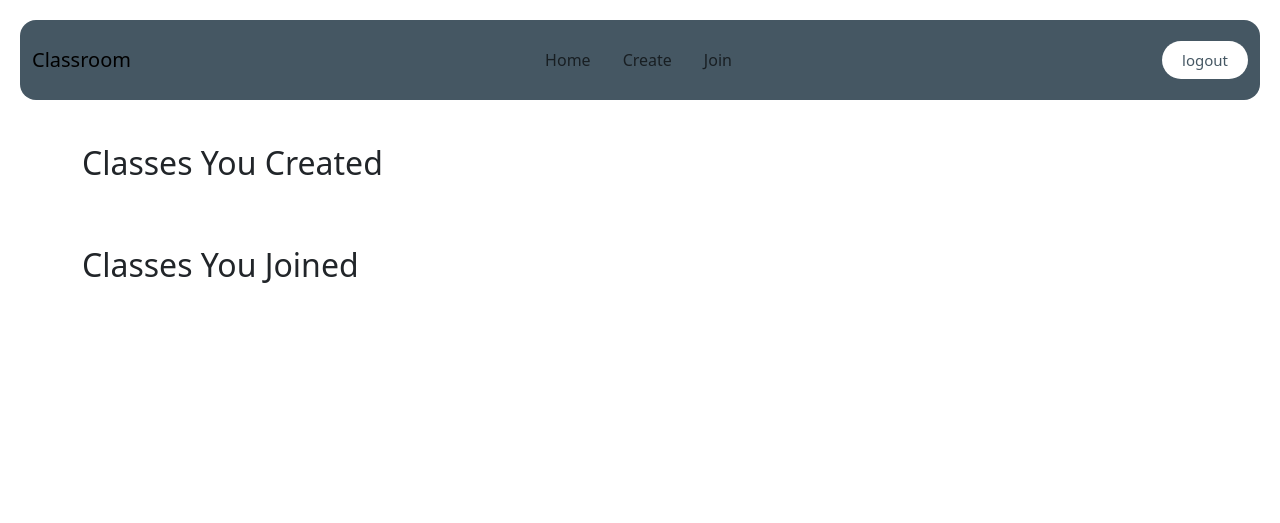
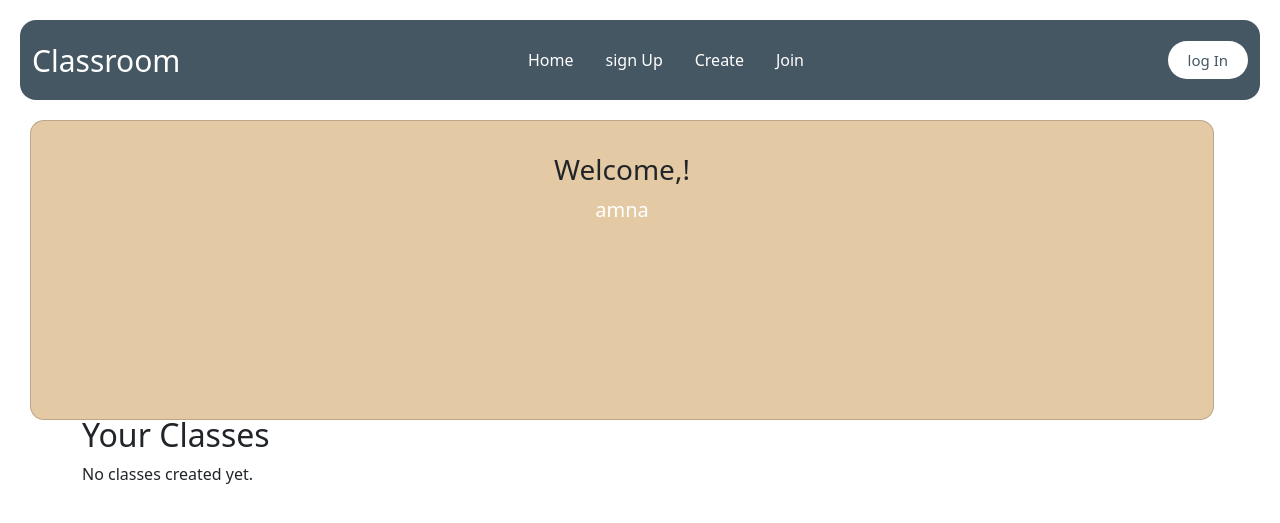
Before and after one commit to prashig/projectISA2, a PHP site: page /dashboard.php in a window 1280 px wide. Shown: the top 523 px of the page. Run offline with PHP 8.4, Linux system fonts and the light colour scheme; a user stored in the database is signed in; data comes from the database, SQL or seed files in the repository.

Commit message:
dashboard.php
with css

```diff
--- a/dashboard.php
+++ b/dashboard.php
@@ -1,17 +1,27 @@
 <?php
+
+// session_start();
+
+
 include 'server.php';
 
-if (!isset($_SESSION['user_id'])) {
-    header("Location: index.php"); // Redirect to login page if not logged in
+
+if (!isset($_SESSION["user_id"])) {
+    header("Location: index.php");
     exit();
 }
-// Prevent browser from caching the page
-header("Cache-Control: no-store, no-cache, must-revalidate, max-age=0");
-header("Pragma: no-cache");
-header("Expires: Sat, 01 Jan 2000 00:00:00 GMT");
+
+$user_name = isset($_SESSION["user_name"]) ? htmlspecialchars($_SESSION["user_name"]) : "User";
+
+// Get the user's created classes from the database
+$user_id = $_SESSION['user_id'];
+
+// Run the query to fetch classes
+$query = "SELECT className, classCode FROM classes WHERE created_by = '$user_id'";
+$result = $conn->query($query);
+?>
 
 
-?>
 <!DOCTYPE html>
 <html lang="en">
 
@@ -19,9 +29,10 @@
     <meta charset="UTF-8">
     <meta name="viewport" content="width=device-width, initial-scale=1.0">
     <title>Dashboard</title>
-    <link rel="stylesheet" href="style1.css">
+
 
     <link href="https://cdn.jsdelivr.net/npm/bootstrap@5.3.3/dist/css/bootstrap.min.css" rel="stylesheet" integrity="sha384-QWTKZyjpPEjISv5WaRU9OFeRpok6YctnYmDr5pNlyT2bRjXh0JMhjY6hW+ALEwIH" crossorigin="anonymous">
+    <link rel="stylesheet" href="style1.css">
 </head>
 
 <body>
@@ -41,6 +52,9 @@
                   <a class="nav-link n mx-lg-2 " aria-current="page" href="dashboard.php">Home</a>
                 </li>
                 <li class="nav-item">
+                  <a class="nav-link mx-lg-2 " href="signup.php">sign Up</a>
+                </li>
+                <li class="nav-item">
                     <a class="nav-link mx-lg-2 " href="createClass.php">Create</a>
                   </li>
                   <li class="nav-item">
@@ -53,47 +67,51 @@
 
             </div>
           </div>
-            <a href="logout.php" class="login-button">logout</a>
-
+          <a href="index.php" class="login-button">log In</a>
           <button class="navbar-toggler" type="button" data-bs-toggle="offcanvas" data-bs-target="#offcanvasNavbar" aria-controls="offcanvasNavbar" aria-label="Toggle navigation">
             <span class="navbar-toggler-icon"></span>
           </button>
         </div>
       </nav>
-    <!-- ends -->
 
-<div class="container mt-5 pt-5">
-    <h2 class="mt-5 mb-3">Classes You Created</h2>
-    <div class="list-group">
+<!-- welcm prt -->
+
+<div class="welcome ">
+<div class="card text-center p-3" style="width: 74rem;">
+
+  <div class="card-body">
+    <h3 class="card-title">Welcome,!</h3><p class="card-text"> <?php echo $user_name; ?></p>
+
+
+
+    <!-- <a href="logout.php" class="btn btn-primary">Log Out</a> -->
+  </div>
+</div>
+</div>
+ <!-- welcm part ends -->
+
+<div class="container  mt-5 pt-5" >
+  <h2>Your  Classes</h2>
+
+    <!-- Check if the user has created any classes -->
     <?php
-
-        $user_id = $_SESSION['user_id'];
-
-        // Fetch classes created by the user
-        $query = "SELECT * FROM classes WHERE created_by = '$user_id'";
-        $result = $conn->query($query);
-
+    if ($result->num_rows > 0) {
+        // Loop through each class and display it in a Bootstrap card
         while ($row = $result->fetch_assoc()) {
-            echo '<a href="classPage.php?classCode=' . $row['classCode'] . '" class="list-group-item list-group-item-action">' . $row['className'] . '</a>';
+            echo '<div class="card" style="width: 80rem; margin-bottom: 20px;">';
+            echo '<div class="card-body">';
+            echo '<h5 class="card-title">' . htmlspecialchars($row['className']) . '</h5>';
+            echo '<p class="card-text">Class Code: ' . htmlspecialchars($row['classCode']) . '</p>';
+            echo '<a href="notes.php?classCode=' . htmlspecialchars($row['classCode']) . '" class="btn btn-primary">Upload Notes</a>';
+            echo '</div>';
+            echo '</div>';
+        }
+    } else {
+        echo '<p>No classes created yet.</p>';
     }
     ?>
 </div>
 
-    <h2 class="mt-5 mb-3">Classes You Joined</h2>
-    <div class="list-group">
-        <?php
-        // Fetch classes the user has joined
-        $query = "SELECT c.* FROM class_members cm
-                  JOIN classes c ON cm.class_id = c.c_id
-                  WHERE cm.user_id = '$user_id'";
-        $result = $conn->query($query);
-
-        while ($row = $result->fetch_assoc()) {
-            echo '<a href="classPage.php?classCode=' . $row['classCode'] . '" class="list-group-item list-group-item-action">' . $row['className'] . '</a>';
-        }
-        ?>
-    </div>
-</div>
 
 
 
@@ -101,5 +119,4 @@
  <script src="https://cdn.jsdelivr.net/npm/bootstrap@5.3.3/dist/js/bootstrap.bundle.min.js" integrity="sha384-YvpcrYf0tY3lHB60NNkmXc5s9fDVZLESaAA55NDzOxhy9GkcIdslK1eN7N6jIeHz" crossorigin="anonymous"></script>
 
 </body>
-
 </html>
```
Lines whose indentation alone changed are shown as unchanged.
